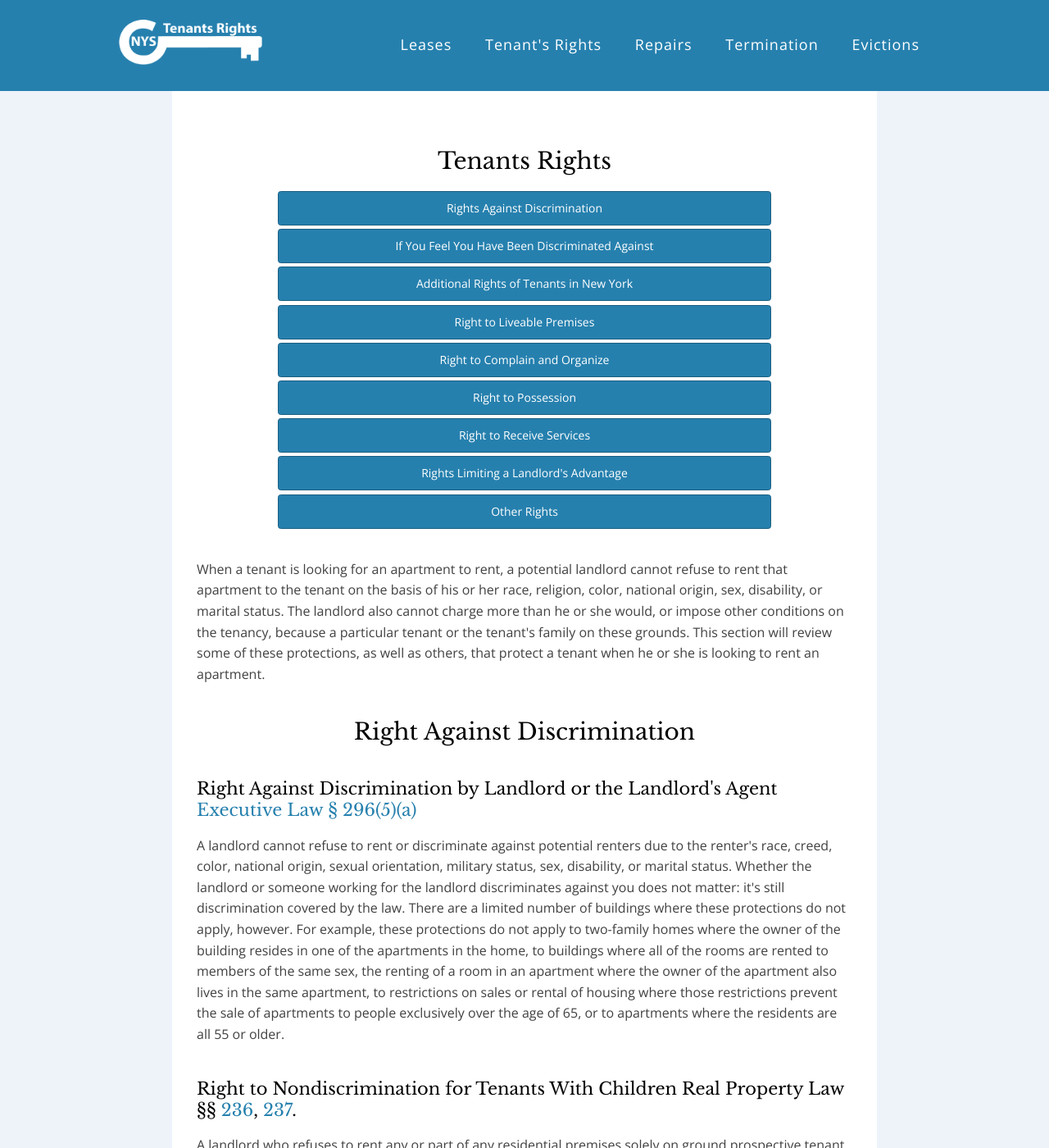
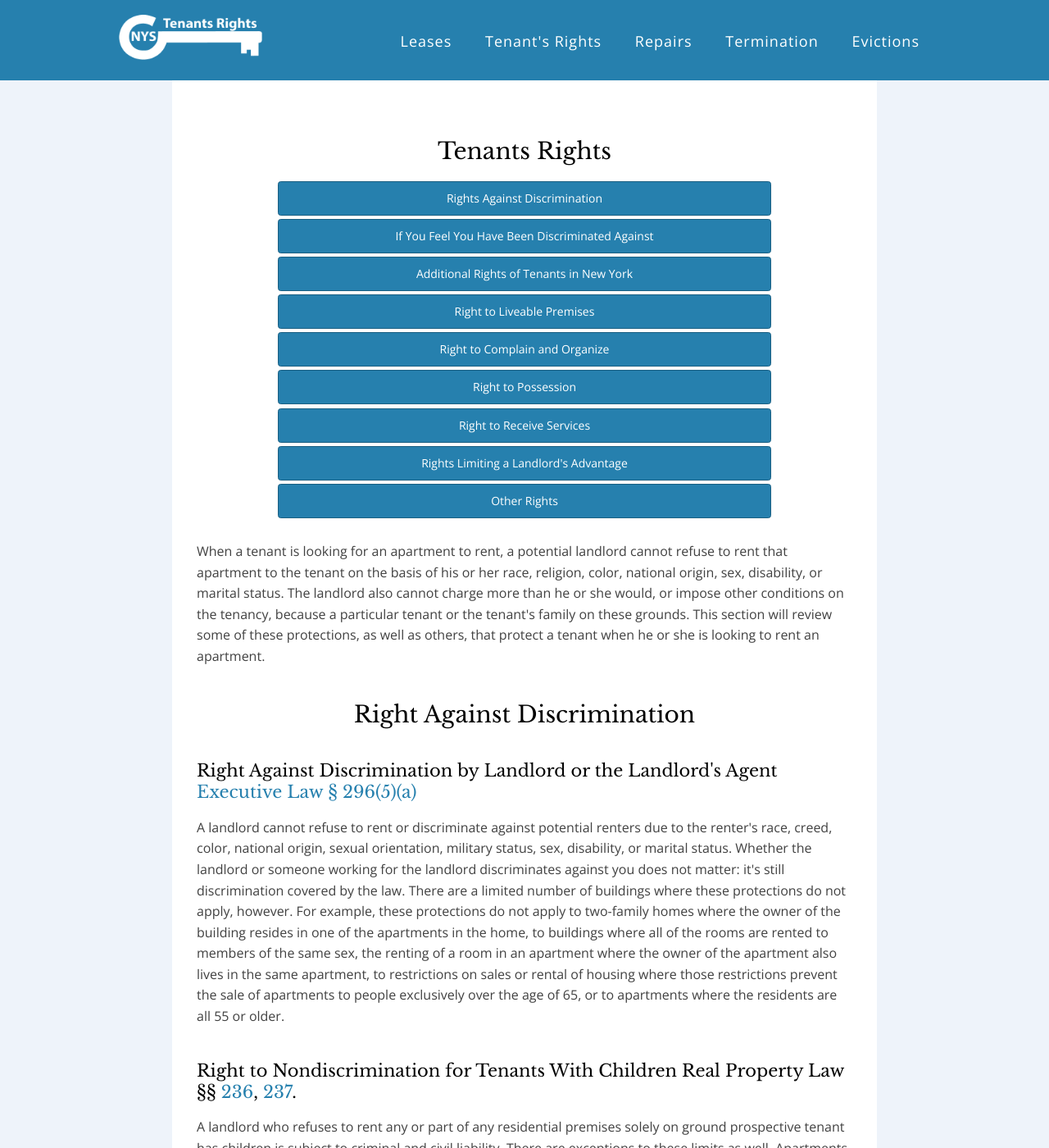
Before and after one commit to RRamsland/Tenant-Rights, a Jekyll site: the page built from tenants-rights.html, in a window 1280 px wide and 1400 px high. Shown: the whole window at 82% size. Built offline with Jekyll 4.4.1, drawn with Linux system fonts in a browser that asks for light colours.

Commit message:
Reverted Font Changes For Now

```diff
--- a/css/style.css
+++ b/css/style.css
@@ -1,5 +1,5 @@
 body {
-  font-size:14pt;
+  font-size:14px;
   font-family:"Open Sans";
 }
 
@@ -729,15 +729,7 @@
   max-width: 100%;
   height: auto;
 }
-h1{
-  font-size:1.5em;
-}
-h2{
-  font-size:1.125em;
-}
-h3{
-  font-size:1.1em;
-}
+
 .aside{
   float: none;
   width: 30%;
@@ -750,6 +742,7 @@
 .sidebar{
   padding: 10px;
 }
+
 /* Utilities */
 
 .cf:before,
```
